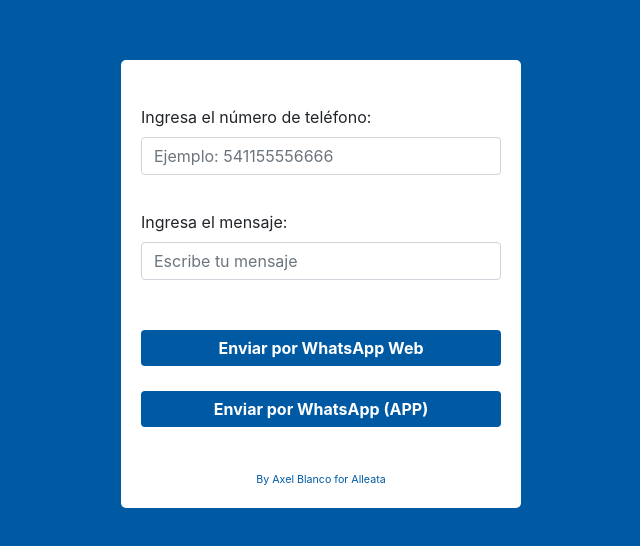
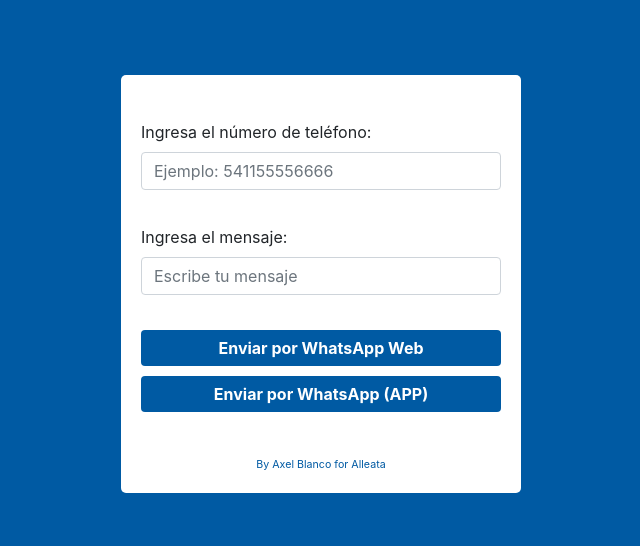
Before and after one commit to axe1B1anco/WSPmessage, a plain HTML site: page index.html in a window 1280 px wide. Shown: the part 116-662 px from the top of the page, without its empty margins (319-959 px from the left). Drawn offline with nearby package versions, Linux system fonts and the light colour scheme.

Commit message:
Update index.html

```diff
--- a/index.html
+++ b/index.html
@@ -29,7 +29,6 @@
         .whatsapp-button {
             width: 100%;
             margin-bottom: 10px; /* Espacio entre los botones */
-            margin-top: 15px;
             background-color: #005AA3; /* Color de fondo azul */
             border: none;
             color: #fff; /* Color de texto blanco */
```
